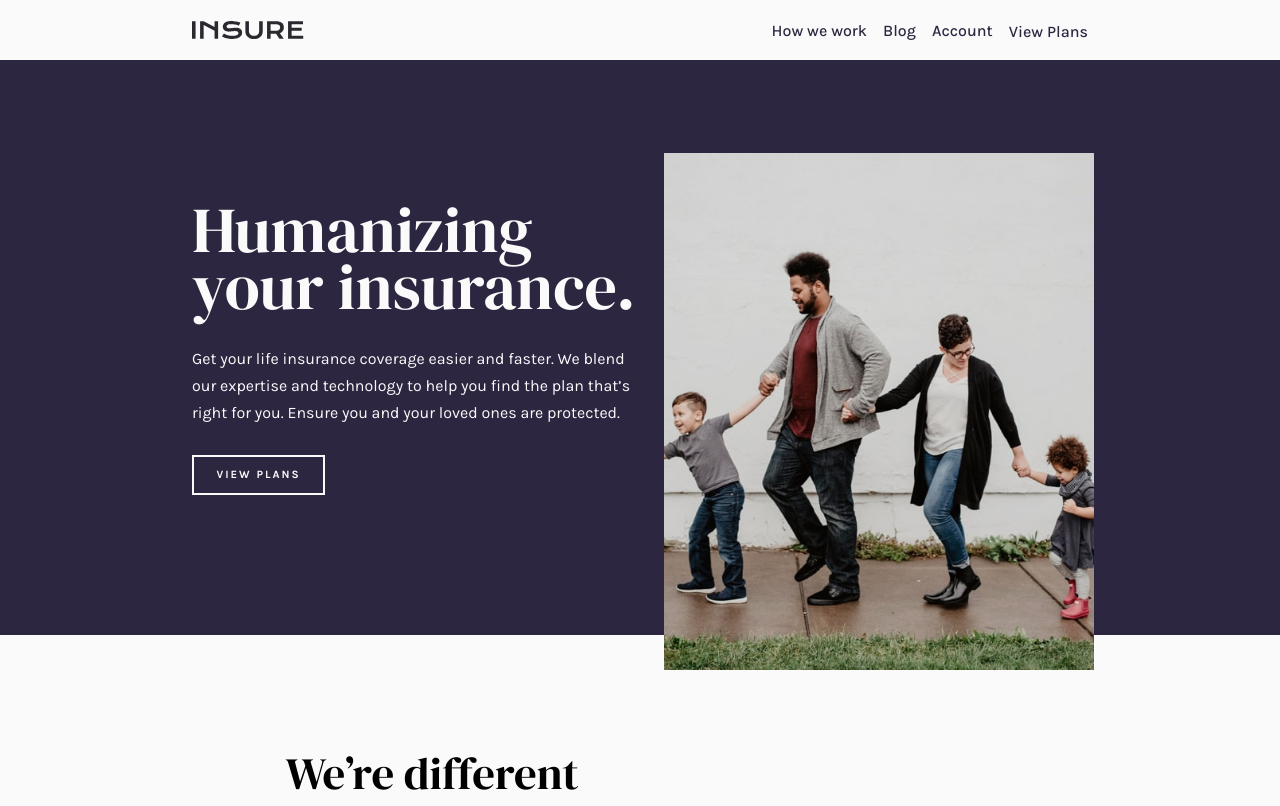
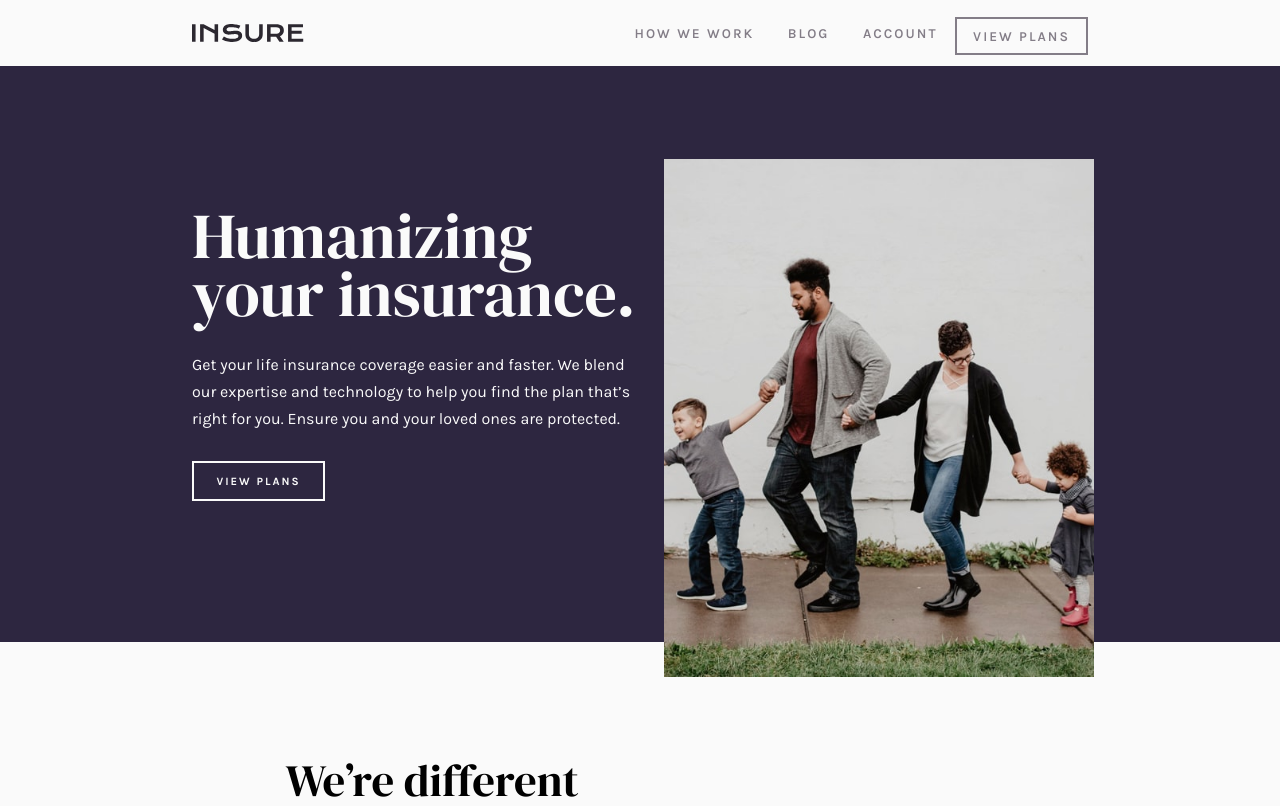
Before and after one commit to basitkorai/insure-landing-page, a plain HTML site: page index.html in a window 1280 px wide. Shown: the top 806 px of the page. Drawn offline with Linux system fonts and the light colour scheme.

Commit message:
style: btn hover effect update

```diff
--- a/index.html
+++ b/index.html
@@ -62,7 +62,7 @@
             <li class="nav-item"><a class="nav-link" href="#">Blog</a></li>
             <li class="nav-item"><a class="nav-link" href="#">Account</a></li>
             <li class="nav-item">
-              <a class="nav-link" href="#">View Plans</a>
+              <a class="nav-link btn btn-nav" href="#">View Plans</a>
             </li>
           </ul>
         </nav>
--- a/style.css
+++ b/style.css
@@ -64,6 +64,10 @@ h4 {
 
 .btn:hover {
   cursor: pointer;
+  background-color: var(--clr-light-dark);
+  color: var(--clr-violet-dark-900);
+  transition: background-color 200ms ease-in;
+  border: 2px solid var(--clr-light-dark);
 }
 
 a {
@@ -265,9 +269,9 @@ h2 {
 }
 
 @media screen and (min-width: 650px) {
-  .nav-wrapper {
+  /* .nav-wrapper {
     padding: 1.3125rem;
-  }
+  } */
 
   .navbar {
     display: flex;
@@ -275,16 +279,24 @@ h2 {
   }
   .navlist-desktop {
     display: flex;
-    gap: 1rem;
+    gap: 0.1rem;
     padding: 0;
     align-items: center;
   }
 
   .nav-link {
-    color: var(--clr-violet-500);
-    padding: 0;
-    font-size: 1rem;
+    color: var(--clr-violet-dark-gray);
+    padding: 0.6rem 1rem;
+    font-size: 0.85rem;
+    text-transform: uppercase;
+    font-weight: 600;
+    letter-spacing: 2px;
   }
+
+  li:not(:last-child) .nav-link {
+    display: block;
+  }
+
   .btn-ham {
     display: none;
   }
```
